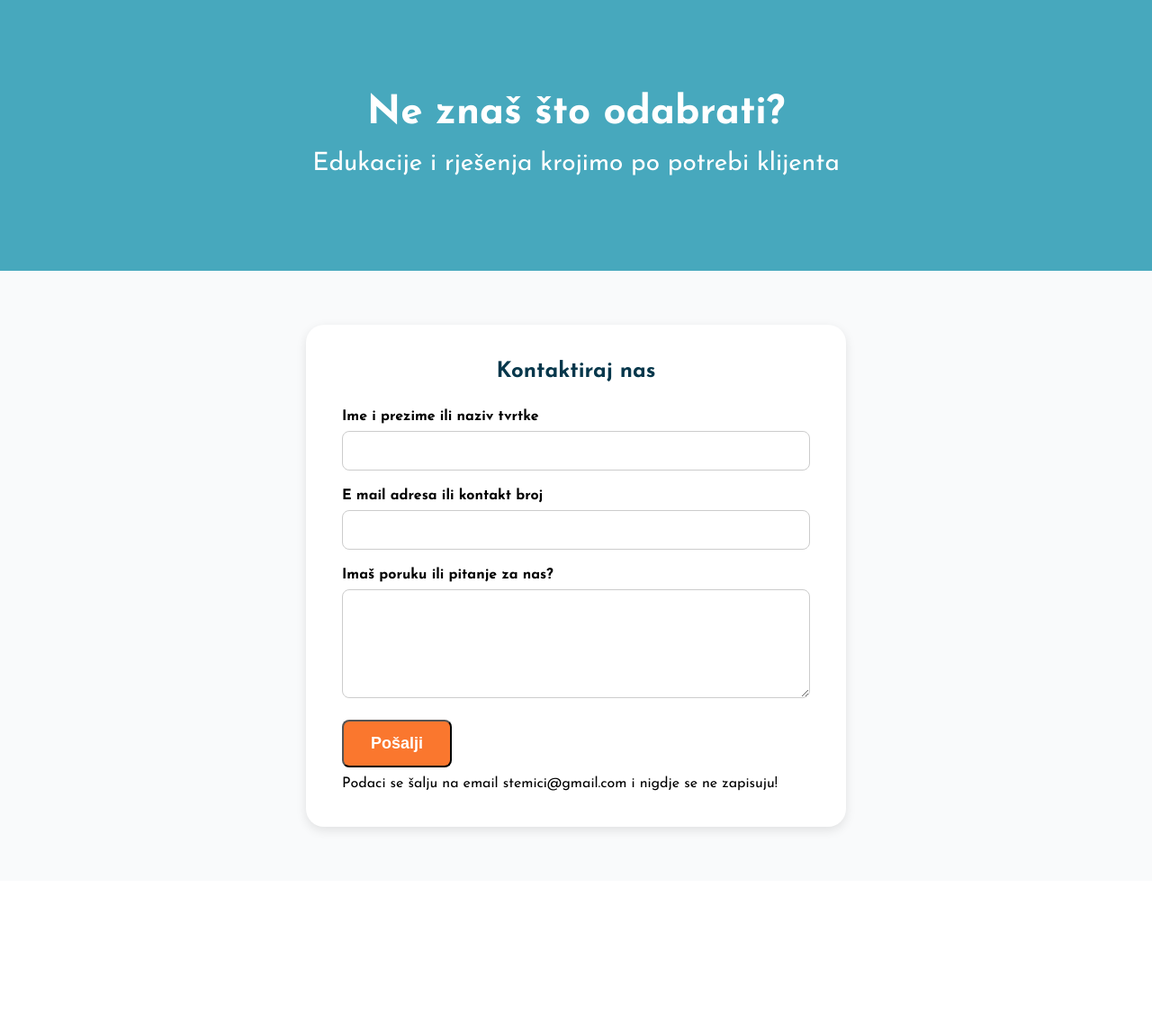
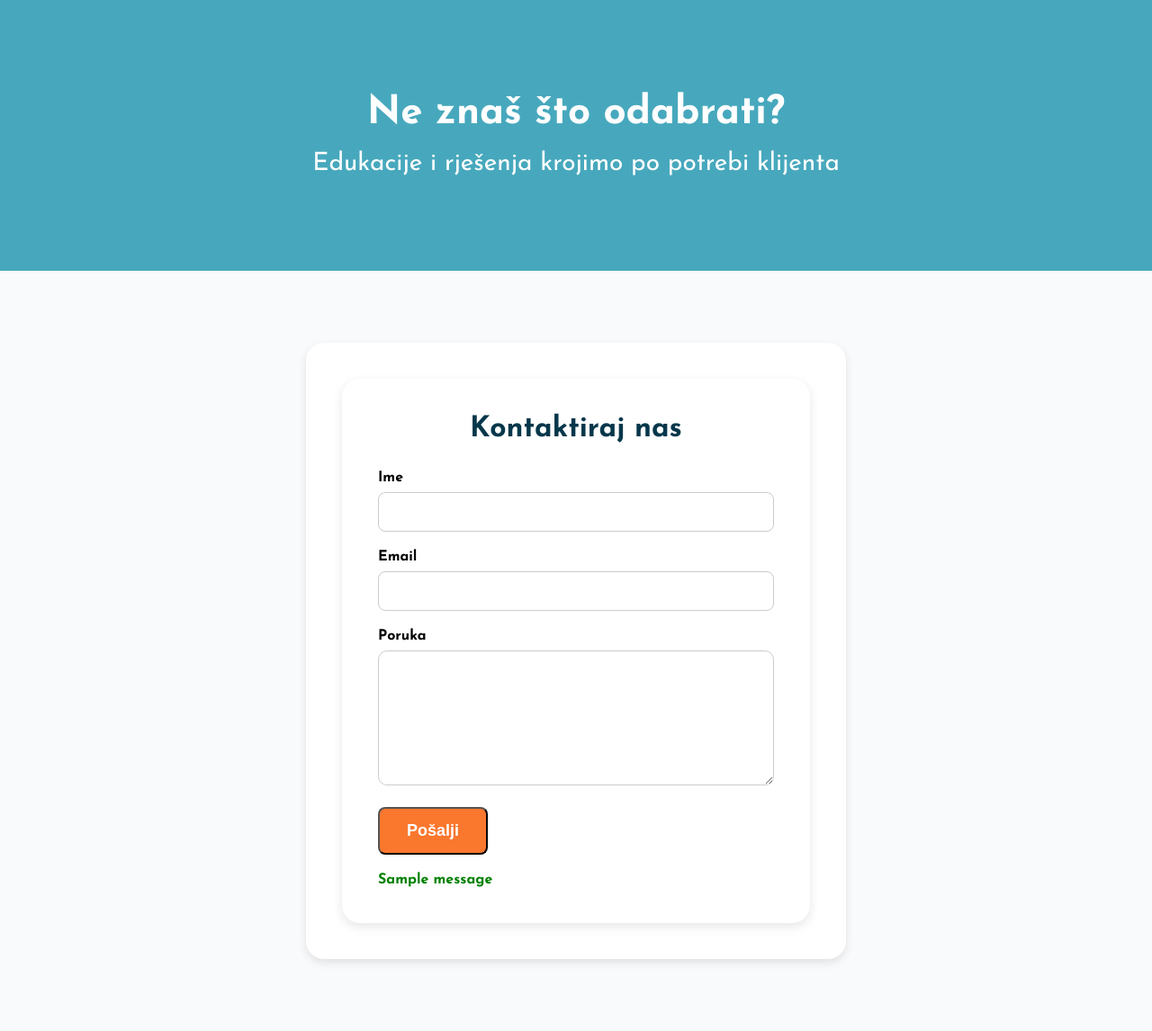
Before and after one commit to EdiPy/company_page, a Flask app: page /contact in a window 1280 px wide. Shown: the part 121-1267 px from the top of the page at 90% size. Before the commit the page ends 1048 px from the top, so only its background shows below. Run offline with Flask 3, Linux system fonts and the light colour scheme; one stand-in notice (Sample message) is shown.

Commit message:
save point sve radi nakon updejta slanja maila preko kontakt forme

```diff
--- a/app.py
+++ b/app.py
@@ -1,24 +1,38 @@
-from flask import Flask
-from flask import render_template, redirect, request, url_for
-
+from flask import Flask, render_template, flash, redirect, url_for, request
+from flask_mail import Mail, Message
+from forms import ContactForm
+from dotenv import load_dotenv
+import os
 
 app = Flask(__name__)
+
+load_dotenv()
+# Mail config
+app.config['MAIL_SERVER'] = 'smtp.gmail.com'
+app.config['MAIL_PORT'] = 587
+app.config['MAIL_USE_TLS'] = True
+app.config['MAIL_USERNAME'] = os.getenv('MAIL_USERNAME')  # Get email from .env
+app.config['MAIL_PASSWORD'] = os.getenv('MAIL_PASSWORD')  # Get password from .env
+mail = Mail(app)
 
 
 @app.route("/")
 def index():
     return render_template("index.html")
 
-@app.route('/contact', methods=['GET', 'POST'])
+
+@app.route("/contact", methods=["GET", "POST"])
 def contact():
-    if request.method == 'POST':
-        name = request.form['name']
-        email = request.form['email']
-        message = request.form['message']
-        # Process form data here (e.g., save to database or send email)
-        return redirect(url_for('index'))
-    return render_template('contact.html')
-
+    form = ContactForm()
+    if form.validate_on_submit():
+        msg = Message(subject=f"Kontakt forma od {form.name.data}",
+                      sender=app.config['MAIL_USERNAME'],
+                      recipients=['pythontestniracun@gmail.com'],
+                      body=f"Ime: {form.name.data}\nEmail: {form.email.data}\nPoruka:\n{form.message.data}")
+        mail.send(msg)
+        flash("Poruka je uspješno poslana!")
+        return redirect(url_for("contact"))
+    return render_template("contact.html", form=form)
 
 if __name__ == "__main__":
     app.run(debug=True)
--- a/static/css/style.css
+++ b/static/css/style.css
@@ -275,3 +275,54 @@ nav a:hover {
     border: 1px solid #ccc;
     font-size: 16px;
   }
+
+  .contact-section {
+    max-width: 600px;
+    margin: 80px auto;
+    padding: 40px;
+    background-color: white;
+    border-radius: 20px;
+    box-shadow: 0 4px 10px rgba(0,0,0,0.1);
+  }
+
+  .form-container h2 {
+    text-align: center;
+    font-size: 32px;
+    margin-bottom: 30px;
+    color: #06374b;
+  }
+
+  .form-group {
+    margin-bottom: 20px;
+  }
+
+  .form-group label {
+    display: block;
+    margin-bottom: 8px;
+    font-weight: bold;
+  }
+
+  .form-input,
+  .form-textarea {
+    width: 100%;
+    padding: 12px;
+    border-radius: 10px;
+    border: 1px solid #ccc;
+    font-size: 16px;
+  }
+
+  .form-textarea {
+    resize: vertical;
+    height: 150px;
+  }
+
+  .form-error {
+    color: red;
+    font-size: 14px;
+  }
+
+  .flash-messages p {
+    color: green;
+    margin-top: 20px;
+    font-weight: bold;
+  }
--- a/templates/contact.html
+++ b/templates/contact.html
@@ -1,32 +1,52 @@
 {% extends "base.html" %}
-
 {% block content %}
 <section style="padding: 5px;" class="hero-text">
     <h2>Ne znaš što odabrati?</h2>
-    <p>Edukacije i rješenja krojimo po potrebi klijenta</p>
+<p>Edukacije i rješenja krojimo po potrebi klijenta</p>
 </section>
 <section class="contact-section">
   <div class="form-container">
     <h2>Kontaktiraj nas</h2>
-    <form method="POST" action="{{ url_for('contact') }}">
+
+    <form method="POST">
+      {{ form.hidden_tag() }}
+
       <div class="form-group">
-        <label for="name">Ime i prezime ili naziv tvrtke</label>
-        <input type="text" id="name" name="name">
+        {{ form.name.label }}
+        {{ form.name(class_="form-input") }}
+        {% for error in form.name.errors %}
+          <span class="form-error">{{ error }}</span>
+        {% endfor %}
       </div>
 
       <div class="form-group">
-        <label for="email">E mail adresa ili kontakt broj</label>
-        <input type="email" id="email" name="email" required>
+        {{ form.email.label }}
+        {{ form.email(class_="form-input") }}
+        {% for error in form.email.errors %}
+          <span class="form-error">{{ error }}</span>
+        {% endfor %}
       </div>
 
       <div class="form-group">
-        <label for="message">Imaš poruku ili pitanje za nas?</label>
-        <textarea id="message" name="message" rows="5" required></textarea>
+        {{ form.message.label }}
+        {{ form.message(class_="form-textarea") }}
+        {% for error in form.message.errors %}
+          <span class="form-error">{{ error }}</span>
+        {% endfor %}
       </div>
 
-      <button type="submit" class="blog-button">Pošalji</button>
-      <p style="margin-top: 10px;">Podaci se šalju na email stemici@gmail.com i nigdje se ne zapisuju!</p>
+      {{ form.submit(class_="blog-button") }}
     </form>
+
+    {% with messages = get_flashed_messages() %}
+      {% if messages %}
+        <div class="flash-messages">
+          {% for message in messages %}
+            <p>{{ message }}</p>
+          {% endfor %}
+        </div>
+      {% endif %}
+    {% endwith %}
   </div>
 </section>
 {% endblock %}
```
Also changed, not shown: 1 other file.
